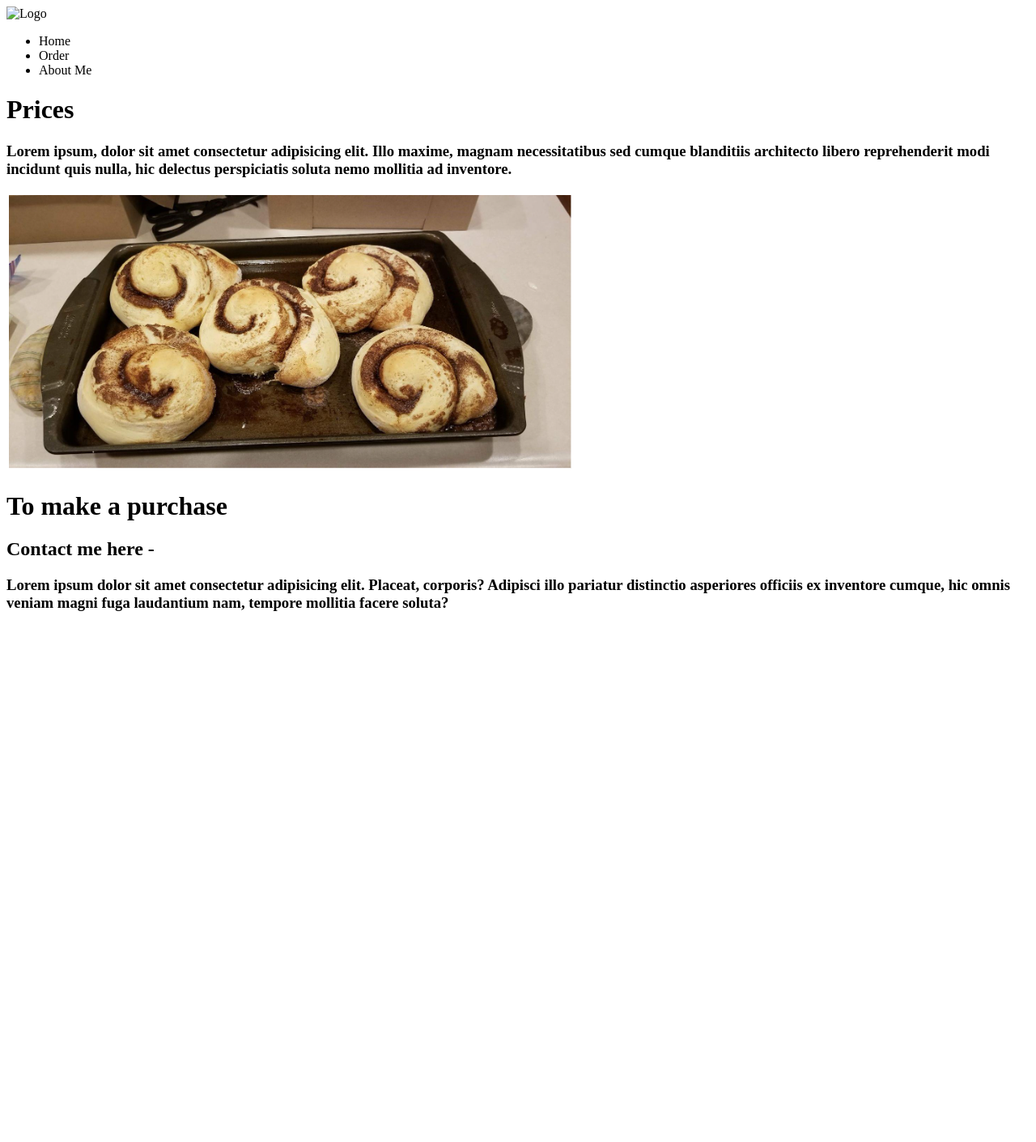
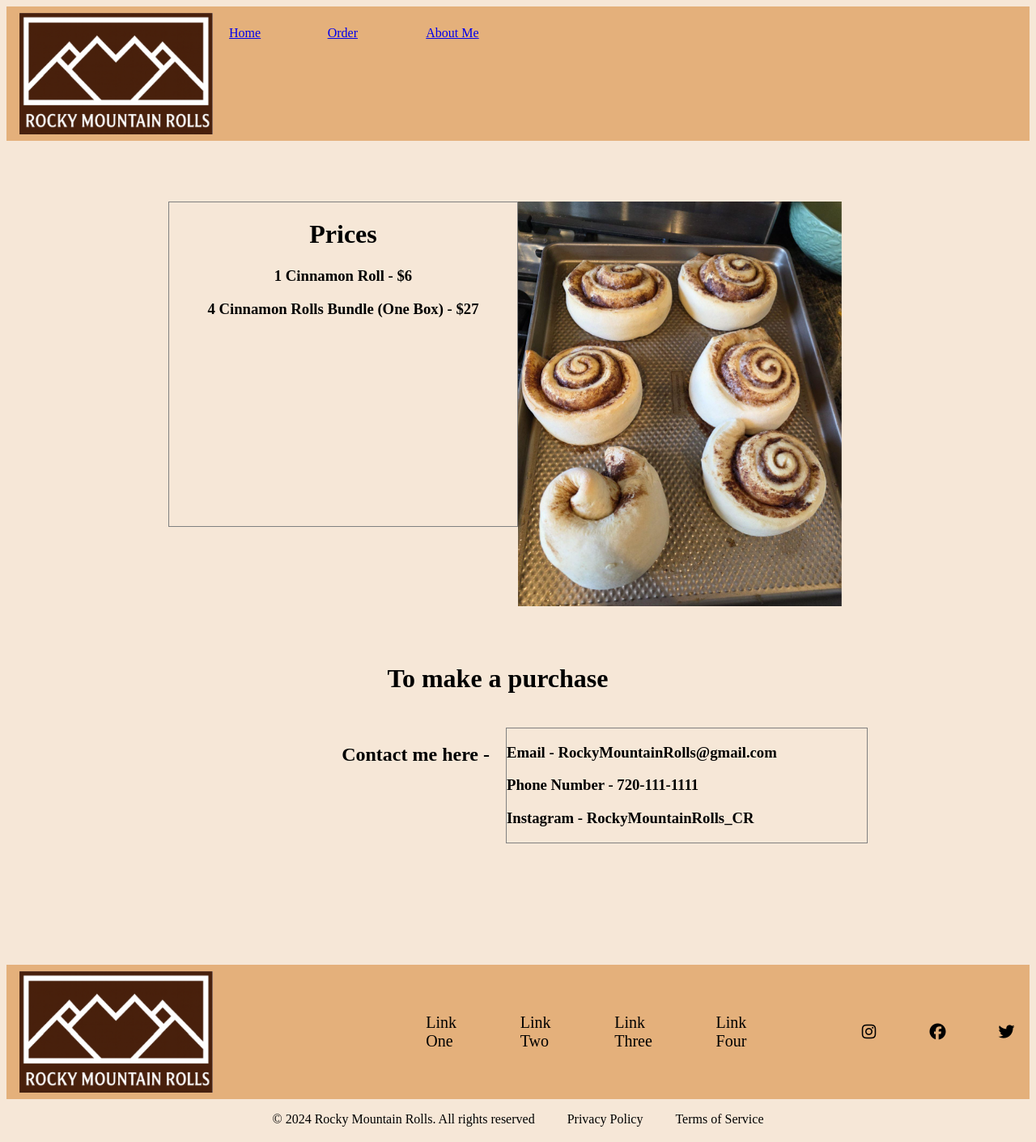
Before and after one commit to Maxwell0613-user/wdd130-project-travis, a plain HTML site: page subpage1.html in a window 1280 px wide. Shown: the whole page at 81% size. Before the commit the page ends 800 px from the top, so only its background shows below. Drawn offline with Linux system fonts and the light colour scheme.

Commit message:
did the css for order subpage

```diff
--- a/styles/style.css
+++ b/styles/style.css
@@ -157,5 +157,45 @@ nav > :nth-child(4) { grid-column: 4; }
   gap: 40px;
 }
 /* subpage1 Styles */
+.price {
+  border: solid gray 1px;
+  max-width: 450px;
+  height: 400px;
+  margin: 75px 0 0 200px;
+  text-align: center;
+}
 
+.stuff {
+  display: grid;
+  grid-template-columns: 1fr 1fr;
+}
+
+.only {
+  margin: 75px 0 0 0;
+  max-height: 500px;
+  width: 400px;
+  align-items: center;
+}
+
+.buybox {
+  border: solid gray 1px;
+  margin: 0 100px 150px 0;
+  text-align: left;
+}
+
+.buy {
+  display: grid;
+  grid-template-columns: 1fr 1fr;
+  gap: 20px;
+  margin: 50px 100px 0 50px;
+}
+
+.buy h1 {
+  grid-column: 1/3;
+  text-align: center;
+}
+
+.buy h2 {
+  text-align: right;
+}
 /* subpage2 Styles */
--- a/subpage1.html
+++ b/subpage1.html
@@ -4,27 +4,55 @@
     <meta charset="UTF-8">
     <meta name="viewport" content="width=device-width, initial-scale=1.0">
     <title>Document</title>
+    <link rel="stylesheet" href="https://cdnjs.cloudflare.com/ajax/libs/font-awesome/7.0.1/css/all.min.css" integrity="sha512-2SwdPD6INVrV/lHTZbO2nodKhrnDdJK9/kg2XD1r9uGqPo1cUbujc+IYdlYdEErWNu69gVcYgdxlmVmzTWnetw==" crossorigin="anonymous" referrerpolicy="no-referrer" />
+    <link rel="stylesheet" href="styles/style.css">
 </head>
 <body>
     <nav>
-        <img src="images/unnamed.png" alt="Logo">
-        <ul>
-            <li>Home</li>
-            <li>Order</li>
-            <li>About Me</li>
-        </ul>
+        <img src="images/logo.png" alt="Logo">
+        <li><a href="index.html">Home</a></li>
+        <li><a href="subpage1.html">Order</a></li>
+        <li><a href="subpage2.html">About Me</a></li>
     </nav>
     <main>
-        <div class="price">
-            <h1>Prices</h1>
-            <h3>Lorem ipsum, dolor sit amet consectetur adipisicing elit. Illo maxime, magnam necessitatibus sed cumque blanditiis architecto libero reprehenderit modi incidunt quis nulla, hic delectus perspiciatis soluta nemo mollitia ad inventore.</h3>
+        <div class="stuff">
+            <div class="price">
+                <h1>Prices</h1>
+                <h3>1 Cinnamon Roll - $6</h3>
+                <h3>4 Cinnamon Rolls Bundle (One Box) - $27</h3>
+            </div>
+            <img class="only" src="images/unnamed (3).png" alt="Rolls on a Tray">
         </div>
-        <img src="images/unnamed (4).png" alt="Rolls on a Tray">
         <div class="buy">
             <h1>To make a purchase</h1>
             <h2>Contact me here - </h2>
-            <h3>Lorem ipsum dolor sit amet consectetur adipisicing elit. Placeat, corporis? Adipisci illo pariatur distinctio asperiores officiis ex inventore cumque, hic omnis veniam magni fuga laudantium nam, tempore mollitia facere soluta?</h3>
+            <div class="buybox">
+                <h3>Email - RockyMountainRolls@gmail.com</h3>
+                <h3>Phone Number - 720-111-1111</h3>
+                <h3>Instagram - RockyMountainRolls_CR</h3>
+            </div>
         </div>
     </main>
+    <footer>
+        <div id="footer">
+            <img src="images/logo.png" alt="Logo">
+            <div id="footerul">
+                <ul>
+                    <li>Link One</li>
+                    <li>Link Two</li>
+                    <li>Link Three</li>
+                    <li>Link Four</li>
+                </ul>
+                <i class="fa-brands fa-instagram"></i>
+                <i class="fa-brands fa-facebook"></i>
+                <i class="fa-brands fa-twitter"></i>
+            </div>
+        </div>
+        <div id="copyright">
+            <p>© 2024 Rocky Mountain Rolls. All rights reserved</p>
+            <p>Privacy Policy</p>
+            <p>Terms of Service</p>
+        </div>
+    </footer>
 </body>
 </html>
```
Also changed, not shown: index.html (+1 -1 lines).
